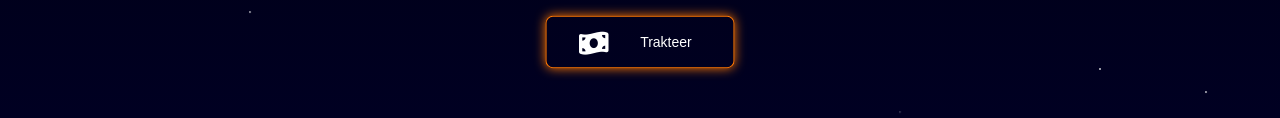
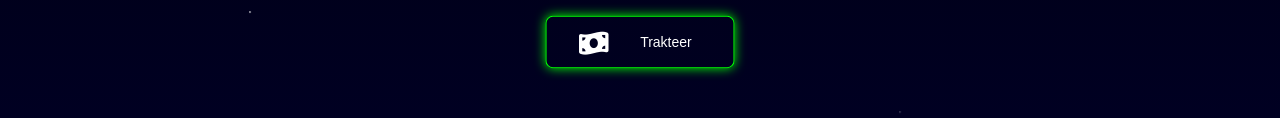
Before and after one commit to Neo-Pragma/Social-Link, a plain HTML site: page index.html in a window 1280 px wide. In both pictures the pointer is over the button "Trakteer". Shown: the part 586-704 px from the top of the page. Drawn offline with Linux system fonts and the light colour scheme.

Commit message:
styles.css

```diff
--- a/styles.css
+++ b/styles.css
@@ -114,8 +114,8 @@ li {
 }
 
 .btn5:hover {
-    border: 1px solid #ff7700;
-    box-shadow: 0 0 10px #ff7700;
+    border: 1px solid lime;
+    box-shadow: 0 0 10px lime;
     transform: scale(1.05);
 }
 
```
